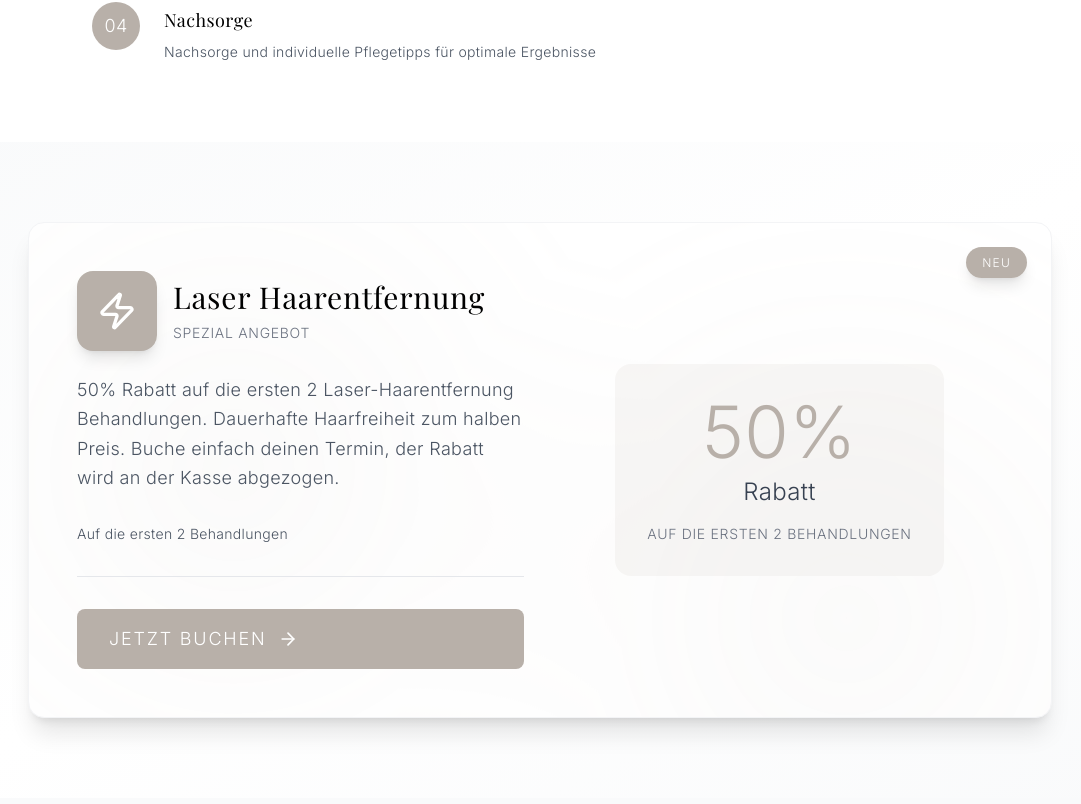
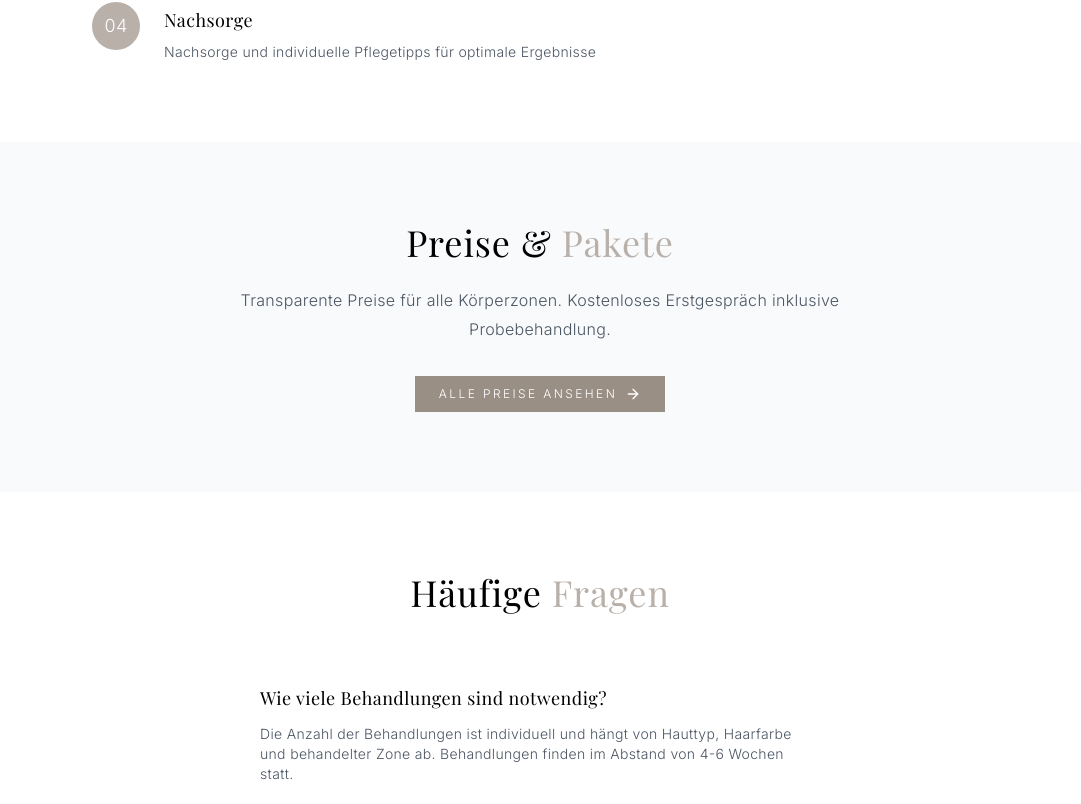
Before and after one commit to ElikciOlcay/skinlux-pottendorf, a Next.js app: page /behandlungen/laser-haarentfernung in a window 1280 px wide. Shown: the part 1736-2540 px from the top of the page, without its empty margins (100-1181 px from the left). Built offline with nearby package versions, Linux system fonts and the light colour scheme.

Commit message:
50% Laser-Angebot entfernt und Special Offers Sektion versteckt wenn keine Angebote vorhanden

```diff
--- a/app/behandlungen/laser-haarentfernung/page.tsx
+++ b/app/behandlungen/laser-haarentfernung/page.tsx
@@ -397,105 +397,6 @@ export default function LaserHaarentfernung() {
                     </div>
                 </section>
 
-                {/* Special Offer Section */}
-                <section className="py-20 bg-gradient-to-br from-gray-50 via-white to-gray-50">
-                    <div className="container mx-auto px-4">
-                        <motion.div
-                            initial={{ opacity: 0, y: 30 }}
-                            whileInView={{ opacity: 1, y: 0 }}
-                            viewport={{ once: true }}
-                            transition={{ duration: 0.8 }}
-                            className="max-w-5xl mx-auto"
-                        >
-                            <div className="relative bg-white rounded-2xl shadow-xl hover:shadow-2xl transition-all duration-500 group overflow-hidden border border-gray-100">
-                                {/* Decorative Background Pattern */}
-                                <div className="absolute inset-0 opacity-5">
-                                    <div className="absolute inset-0" style={{
-                                        backgroundImage: `radial-gradient(circle at 20% 50%, var(--color-secondary) 0%, transparent 50%),
-                                                         radial-gradient(circle at 80% 80%, var(--color-secondary) 0%, transparent 50%)`
-                                    }} />
-                                </div>
-
-                                {/* Badge */}
-                                <div className="absolute top-6 right-6 z-10">
-                                    <span
-                                        className="text-xs font-light tracking-widest uppercase px-4 py-2 text-white rounded-full shadow-lg"
-                                        style={{ backgroundColor: 'var(--color-secondary)' }}
-                                    >
-                                        NEU
-                                    </span>
-                                </div>
-
-                                <a
-                                    href="https://connect.shore.com/bookings/dc2d0fdc-7b2a-4fa4-b3a5-8305737b8f1e/services?hl=de-AT&gei=Iwh2aM38Auy69u8Pmae0aQ&rwg_token=ACgRB3dRZMVhLtkIuF0fRbzv9GM0kGSjP3rM39ofuuwZDTydcvoXAWib3y3tuvKM2MJqsNcKA5PRZKvTFP_MXcHXA8uv6aoP0g%3D%3D"
-                                    target="_blank"
-                                    rel="noopener noreferrer"
-                                    className="block p-8 md:p-12 relative z-10"
-                                >
-                                    <div className="grid md:grid-cols-2 gap-8 items-center">
-                                        {/* Left Side - Content */}
-                                        <div>
-                                            <div className="flex items-center gap-4 mb-6">
-                                                <div
-                                                    className="w-20 h-20 flex-shrink-0 flex items-center justify-center rounded-2xl shadow-lg"
-                                                    style={{ backgroundColor: 'var(--color-secondary)' }}
-                                                >
-                                                    <Zap
-                                                        className="w-10 h-10 text-white"
-                                                    />
-                                                </div>
-                                                <div>
-                                                    <h3 className="text-2xl md:text-3xl font-light mb-2 text-black">
-                                                        Laser Haarentfernung
-                                                    </h3>
-                                                    <p className="text-sm font-light text-gray-500 uppercase tracking-wider">
-                                                        Spezial Angebot
-                                                    </p>
-                                                </div>
-                                            </div>
-
-                                            <p className="text-gray-600 font-light mb-8 leading-relaxed text-lg">
-                                                50% Rabatt auf die ersten 2 Laser-Haarentfernung Behandlungen. Dauerhafte Haarfreiheit zum halben Preis. Buche einfach deinen Termin, der Rabatt wird an der Kasse abgezogen.
-                                            </p>
-
-                                            <div className="flex items-center gap-2 text-sm font-light text-gray-600 mb-8 pb-8 border-b border-gray-200">
-                                                <span>Auf die ersten 2 Behandlungen</span>
-                                            </div>
-
-                                            <div className="flex items-center gap-3 text-base md:text-lg font-light tracking-widest uppercase py-4 px-8 rounded-lg transition-all duration-300 hover:shadow-lg group-hover:scale-105" style={{ color: 'white', backgroundColor: 'var(--color-secondary)' }}>
-                                                <span>Jetzt buchen</span>
-                                                <ArrowRight className="w-5 h-5 group-hover:translate-x-1 transition-transform" />
-                                            </div>
-                                        </div>
-
-                                        {/* Right Side - Price Highlight */}
-                                        <div className="flex flex-col items-center justify-center">
-                                            <div className="text-center p-8 rounded-2xl" style={{ backgroundColor: 'rgba(184, 176, 169, 0.1)' }}>
-                                                <div className="text-6xl md:text-7xl font-light mb-2" style={{ color: 'var(--color-secondary)' }}>
-                                                    50%
-                                                </div>
-                                                <div className="text-xl md:text-2xl font-light text-gray-700 mb-4">
-                                                    Rabatt
-                                                </div>
-                                                <div className="text-sm font-light text-gray-500 uppercase tracking-wider">
-                                                    Auf die ersten 2 Behandlungen
-                                                </div>
-                                            </div>
-                                        </div>
-                                    </div>
-                                </a>
-
-                                {/* Hover Effect Border */}
-                                <div
-                                    className="absolute bottom-0 left-0 right-0 h-2 opacity-0 group-hover:opacity-100 transition-opacity duration-300"
-                                    style={{
-                                        background: `linear-gradient(90deg, var(--color-secondary) 0%, transparent 100%)`
-                                    }}
-                                />
-                            </div>
-                        </motion.div>
-                    </div>
-                </section>
 
                 {/* Pricing CTA */}
                 <section className="py-16 md:py-20 bg-gray-50">
--- a/components/sections/SpecialOffers.tsx
+++ b/components/sections/SpecialOffers.tsx
@@ -3,24 +3,13 @@
 import { motion } from "framer-motion";
 import { Zap, Tag, ArrowRight, Sparkles } from "lucide-react";
 
-const offers = [
-    {
-        id: 'laser',
-        title: "Laser Haarentfernung",
-        subtitle: "Limitierte Aktion",
-        description: "50% Rabatt auf die ersten 2 Laser-Haarentfernung Behandlungen. Dauerhafte Haarfreiheit zum halben Preis.",
-        price: "50%",
-        originalPrice: null,
-        discount: "Rabatt",
-        limit: "Gültig bis 31. Dezember 2025",
-        icon: Zap,
-        href: '/laser-aktion',
-        color: 'var(--color-secondary)',
-        badge: "LIMITIERT"
-    }
-];
+const offers: any[] = [];
 
 export default function SpecialOffers() {
+    if (offers.length === 0) {
+        return null;
+    }
+
     return (
         <section id="angebote" className="py-20 bg-gradient-to-br from-gray-50 via-white to-gray-50">
             <div className="container mx-auto px-4">
```
Also changed, not shown: 2 other files (tests, documents, lock files or other folders).
